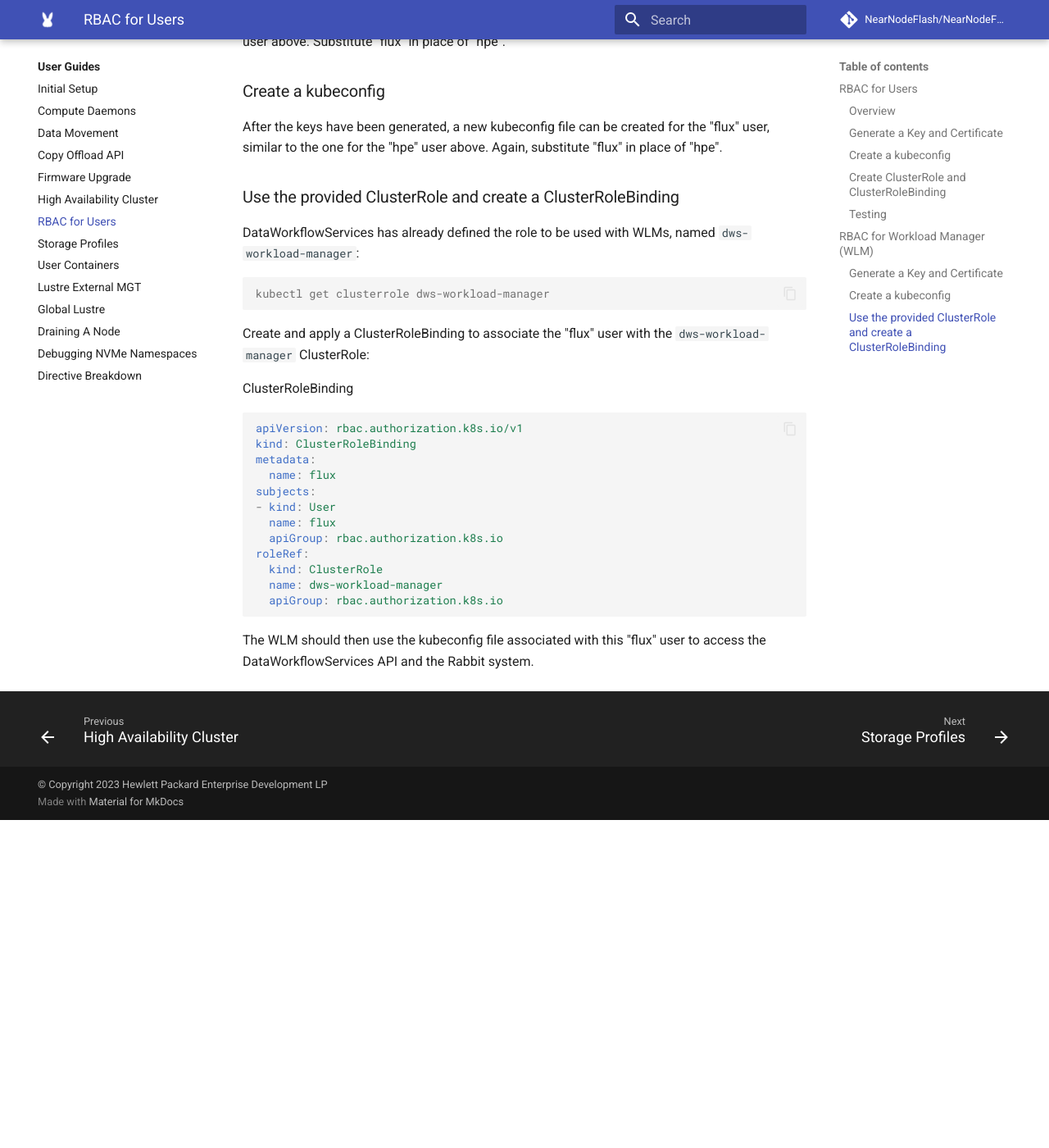
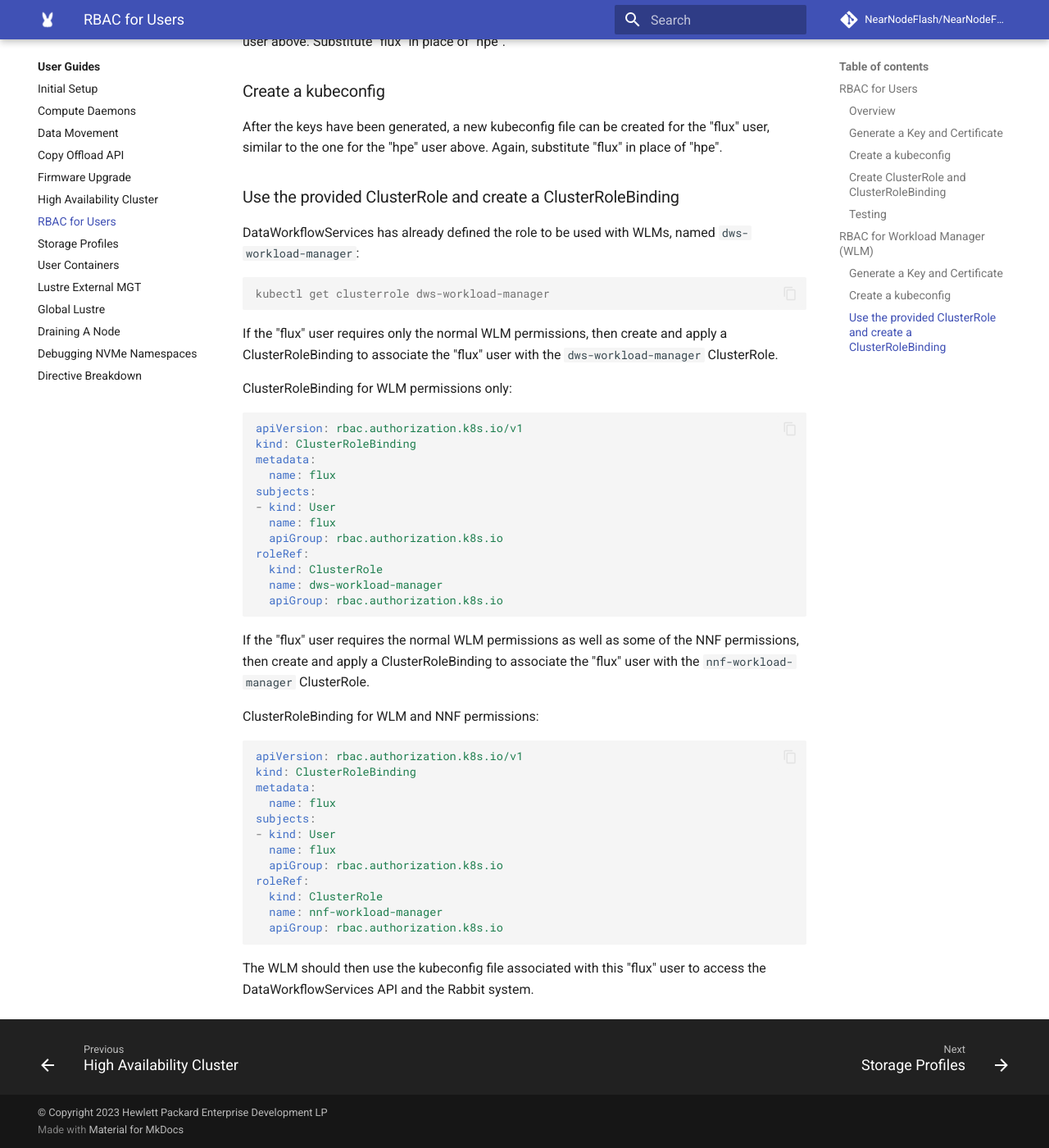
Before and after one commit to NearNodeFlash/NearNodeFlash.github.io, an MkDocs documentation site: the page built from docs/guides/rbac-for-users/readme.md, in a window 1280 px wide and 1400 px high, scrolled down 3164 px. Shown: the whole window at 82% size. Built offline with MkDocs 1.6.1 and Material for MkDocs 9.7.7, drawn with Linux system fonts in a browser that asks for light colours; comment, search, counter and statistics services are not loaded; the version menu is left out; before the commit the page ends 4164 px from its top, so only the background shows below that.

Commit message:
Add a WLM ClusterRole that can also access some NNF resources
When access to NNF resources is desired, then the WLM would use this
ClusterRole rather than the one provided by DWS.

Signed-off-by: Dean Roehrich <dean.roehrich@hpe.com>

````diff
--- a/docs/guides/rbac-for-users/readme.md
+++ b/docs/guides/rbac-for-users/readme.md
@@ -133,9 +133,9 @@ DataWorkflowServices has already defined the role to be used with WLMs, named `d
 kubectl get clusterrole dws-workload-manager
 ```
 
-Create and apply a ClusterRoleBinding to associate the "flux" user with the `dws-workload-manager` ClusterRole:
+If the "flux" user requires only the normal WLM permissions, then create and apply a ClusterRoleBinding to associate the "flux" user with the `dws-workload-manager` ClusterRole.
 
-ClusterRoleBinding
+ClusterRoleBinding for WLM permissions only:
 ```yaml
 apiVersion: rbac.authorization.k8s.io/v1
 kind: ClusterRoleBinding
@@ -151,4 +151,22 @@ roleRef:
   apiGroup: rbac.authorization.k8s.io
 ```
 
+If the "flux" user requires the normal WLM permissions as well as some of the NNF permissions, then create and apply a ClusterRoleBinding to associate the "flux" user with the `nnf-workload-manager` ClusterRole.
+
+ClusterRoleBinding for WLM and NNF permissions:
+```yaml
+apiVersion: rbac.authorization.k8s.io/v1
+kind: ClusterRoleBinding
+metadata:
+  name: flux
+subjects:
+- kind: User
+  name: flux
+  apiGroup: rbac.authorization.k8s.io
+roleRef:
+  kind: ClusterRole
+  name: nnf-workload-manager
+  apiGroup: rbac.authorization.k8s.io
+```
+
 The WLM should then use the kubeconfig file associated with this "flux" user to access the DataWorkflowServices API and the Rabbit system.
````
